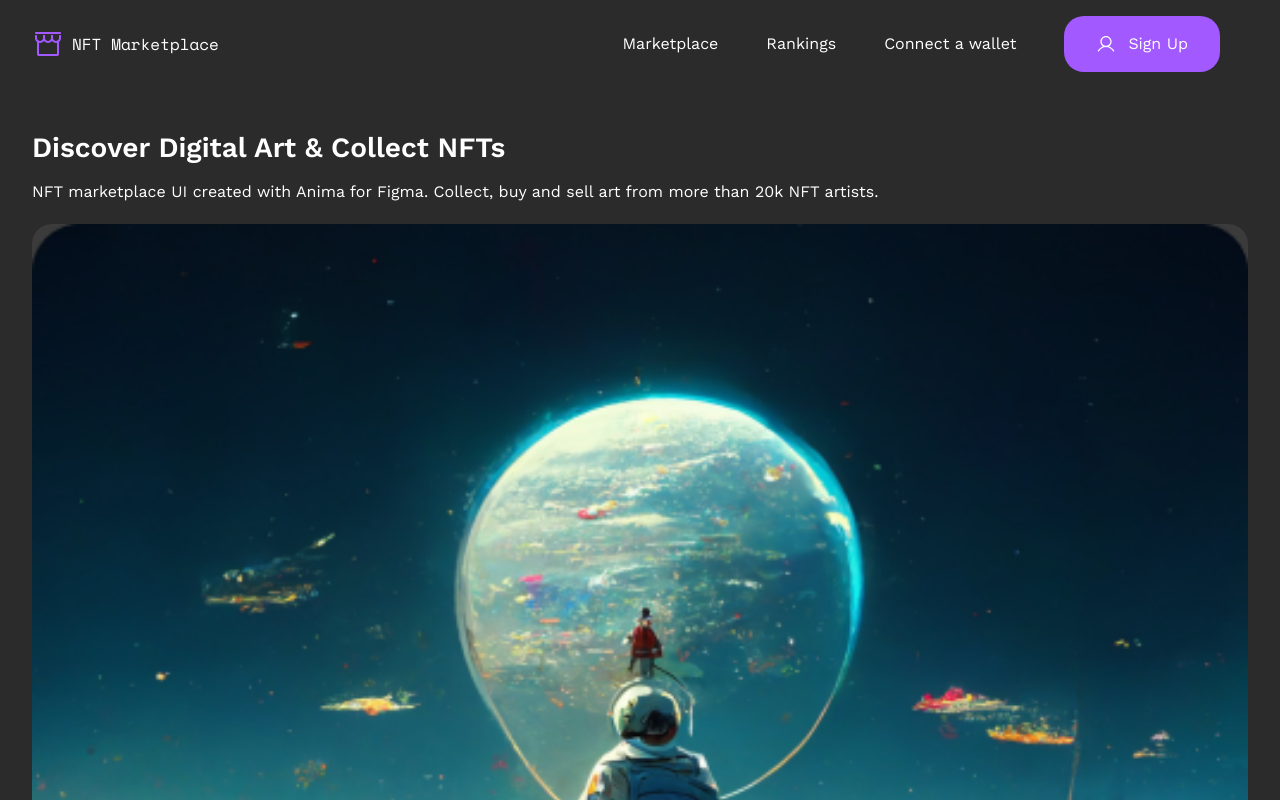
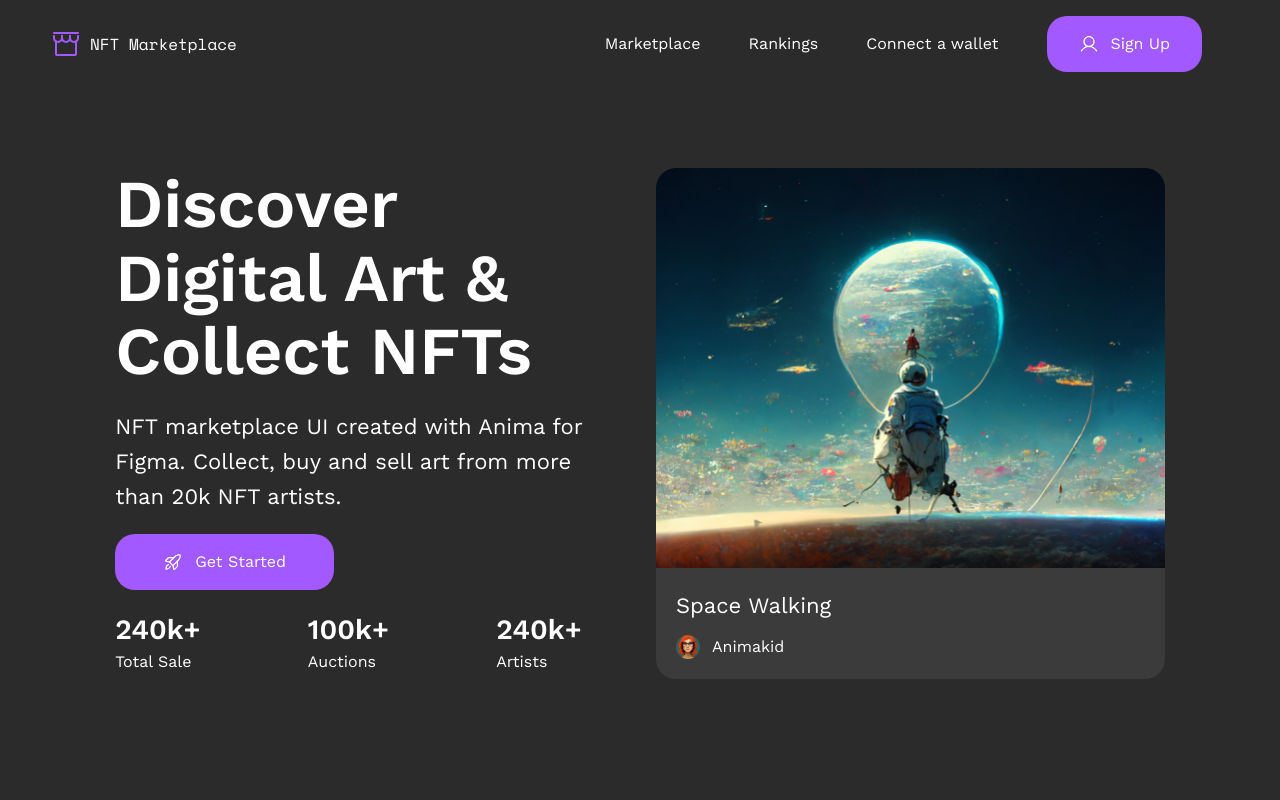
Before and after one commit to S-a-b-r/NFT_marketplace_front, a Vue app: page / in a window 1280 px wide. Shown: the top 800 px of the page. Built offline with nearby package versions, Linux system fonts and the light colour scheme.

Commit message:
Закончил первую секцию

```diff
--- a/src/assets/css/style.css
+++ b/src/assets/css/style.css
@@ -6,9 +6,9 @@
 
 @layer components {
     .content_container {
-      @apply py-10 px-8;
+      @apply container py-10 md:py-[5rem];
     }
     .title{
-        @apply font-semibold text-2xl leading-10
+        @apply font-semibold text-2xl leading-10 md:text-3xl lg:text-5xl
     }
   }
--- /dev/null
+++ b/src/components/FirstSection/FirstSectionComponent.vue
@@ -0,0 +1,42 @@
+<template>
+    <section class="content_container md:grid md:grid-rows-2 md:grid-cols-2 md:gap-x-8">
+        <div class="mb-5 md:row-start-1 md:row-end-2 md:col-span-1">
+            <h1 class="title mb-3 md:mb-5">Discover Digital Art & Collect NFTs</h1>
+            <div class="lg:text-xl">NFT marketplace UI created with Anima for Figma. Collect,
+                buy and sell art from more than 20k NFT artists.
+            </div>
+        </div>
+        <div class="md:col-start-2 md:row-start-1 md:row-end-4">
+            <div class="bg-gray rounded-[20px] mb-10 ">
+                <img class="w-full" src="src/assets/images/image_first.png"/>
+                <div class="p-5">
+                    <h2 class="text-xl mb-3">Space Walking</h2>
+                    <div class="flex">
+                        <img width="24" height="24" src="src/assets/images/avatars/20.png"/>
+                        <span class="ml-3">Animakid</span>
+                    </div>
+                </div>
+            </div>
+        </div>
+        <div class="md:row-start-2 md:row-end-4 md:col-start-1 md:col-end-2">
+            <ButtonComponent class="mb-10 w-full justify-center md:w-max md:px-12 md:mb-5"
+                :is-purple="true"
+                :icon-name="'RocketLaunch'">
+                    Get Started
+            </ButtonComponent>
+            <div class="flex justify-between lg:w-11/12">
+                <StatsComponent :count="'240k+'">Total Sale</StatsComponent>
+                <StatsComponent :count="'100k+'">Auctions</StatsComponent>
+                <StatsComponent :count="'240k+'">Artists</StatsComponent>
+            </div>
+        </div>
+    </section>
+</template>
+
+<script setup>
+import StatsComponent from './StatsComponent.vue';
+</script>
+
+<style scoped>
+
+</style>
--- a/src/components/StatsComponent.vue
+++ b/src/components/FirstSection/StatsComponent.vue
@@ -1,7 +1,7 @@
 <template>
     <div class="flex flex-col">
-        <span class="font-semibold text-xl">{{count}}</span>
-        <slot></slot>
+        <span class="font-semibold text-xl lg:text-2xl">{{count}}</span>
+        <slot class="lg:text-[1.5rem]"></slot>
     </div>
 </template>
 
@@ -10,7 +10,6 @@ import {defineProps} from 'vue';
 
 const props = defineProps({
     count: String,
-    title: String,
 })
 
 </script>
--- a/src/components/HeaderComponent.vue
+++ b/src/components/HeaderComponent.vue
@@ -2,7 +2,7 @@
 </script>
 
 <template>
-  <header class="w-full flex py-4 px-8 items-center justify-between">
+  <header class="container flex py-4 px-[1.88rem] md:px-[3.12rem] items-center justify-between">
     <div class="font-second flex items-center">
       <img src="../assets/images/logo.svg">
       <span class="ml-2 lg:text-lg">NFT Marketplace</span>
--- a/src/pages/IndexPage.vue
+++ b/src/pages/IndexPage.vue
@@ -1,39 +1,13 @@
 <template>
     <div>
         <HeaderComponent></HeaderComponent>
-        <section class="content_container">
-            <div class="mb-5">
-                <h1 class="title mb-3">Discover Digital Art & Collect NFTs</h1>
-                <div>NFT marketplace UI created with Anima for Figma. Collect,
-                    buy and sell art from more than 20k NFT artists.
-                </div>
-            </div>
-            <div class="bg-gray rounded-[20px] mb-10">
-                <img class="w-full" src="src/assets/images/image_first.png"/>
-                <div class="p-5">
-                    <h2 class="text-xl mb-3">Space Walking</h2>
-                    <div class="flex">
-                        <img width="24" height="24" src="src/assets/images/avatars/20.png"/>
-                        <span class="ml-3">Animakid</span>
-                    </div>
-                </div>
-            </div>
-            <ButtonComponent class="mb-10 w-full justify-center" :is-purple="true"
-                icon-name="RocketLaunch">Get Started
-            </ButtonComponent>
-            <div class="flex justify-between">
-                <StatsComponent :count="'240k+'">Total Sale</StatsComponent>
-                <StatsComponent :count="'100k+'">Auctions</StatsComponent>
-                <StatsComponent :count="'240k+'">Artists</StatsComponent>
-            </div>
-        </section>
+        <FirstSectionComponent></FirstSectionComponent>
     </div>
 </template>
 
 <script setup>
 import HeaderComponent from '@/components/HeaderComponent.vue';
-import ButtonComponent from '../components/UI/ButtonComponent.vue';
-import StatsComponent from '../components/StatsComponent.vue';
+import FirstSectionComponent from '@/components/FirstSection/FirstSectionComponent.vue';
 </script>
 
 <style scoped>
--- a/tailwind.config.js
+++ b/tailwind.config.js
@@ -5,6 +5,10 @@ module.exports = {
         "./src/**/*.{vue,js,ts,jsx,tsx}",
     ],
     theme: {
+      screens: {
+        md: '843px',
+        lg: '1280px',
+      },
       colors: {
         'black' : '#2B2B2B',
         'gray': '#3B3B3B',
@@ -25,6 +29,14 @@ module.exports = {
         '4xl': ['3.1875rem', ' 3.5rem'],
         '5xl': ['4.1875rem', '4.6rem'],
       },
+      container: {
+        center: true,
+        padding: {
+          DEFAULT: '1.87rem',
+          'md': '4.5rem',
+          'lg': '7.2rem'
+        }
+      },
       extend: {},
     },
     plugins: [],
```
